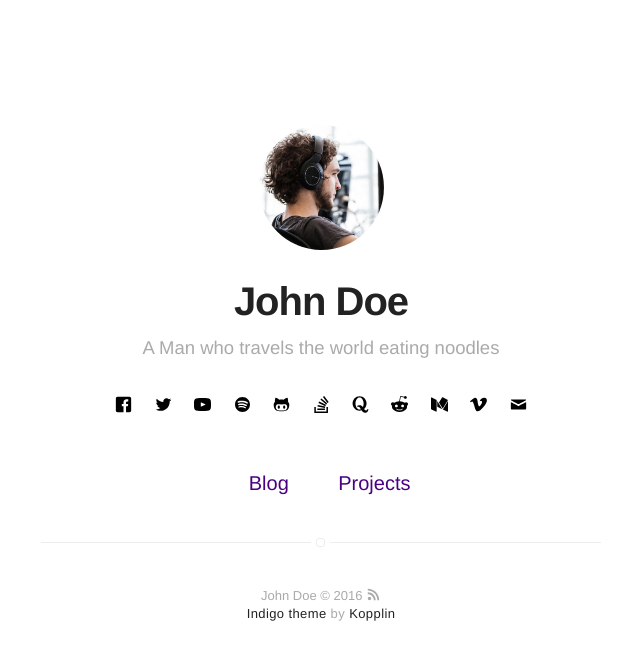
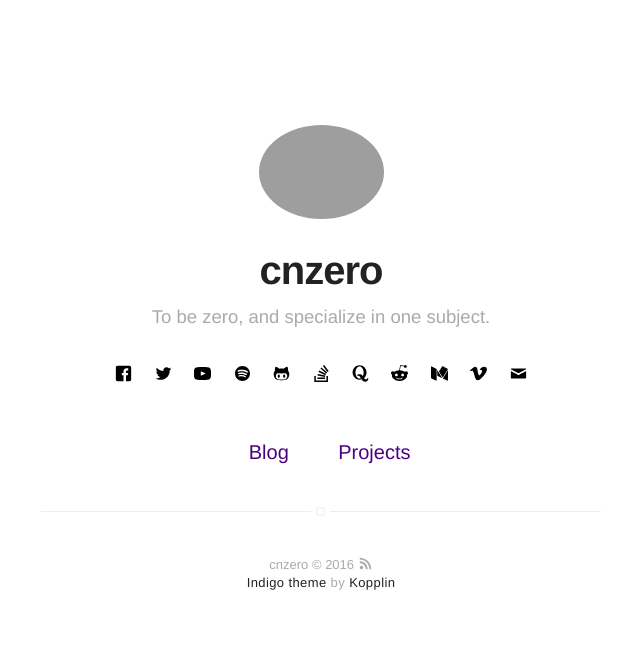
Before and after one commit to cnzero/cnzero.github.io, a Jekyll site: the page built from index.html, in a window 1280 px wide. Shown: the top 660 px of the page, without its empty margins (319-959 px from the left). Built offline with Jekyll 4.4.1, drawn with Linux system fonts in a browser that asks for light colours.

Commit message:
try to edit configure file _config.yml on personal information

```diff
--- a/_config.yml
+++ b/_config.yml
@@ -1,16 +1,16 @@
 # main text of home
-name: John Doe
-bio: A Man who travels the world eating noodles
+name: cnzero
+bio: To be zero, and specialize in one subject.
 
 # twitter summary info
-description: A blog about technology and stuff related
+description: A blog on Computer Science and Data Science.
 
 # if it's an external image, update below for true
 # better with square images
 external-image: false
-picture: assets/images/profile.jpg
+picture: assets/images/profile.png
 
-url: https://koppl.in/indigo
+url: https://cnzero.github.io
 # your url: http://USERNAME.github.io
 
 permalink: /:title/
```
Also changed, not shown: assets/images/profile.jpg (deleted).
